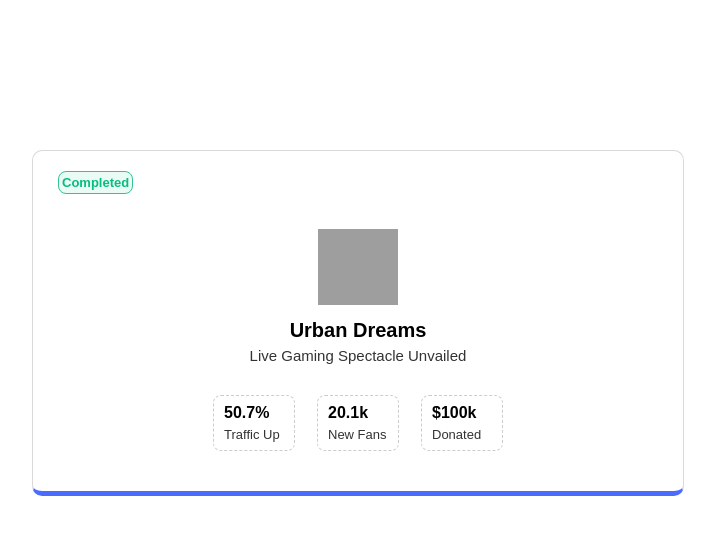
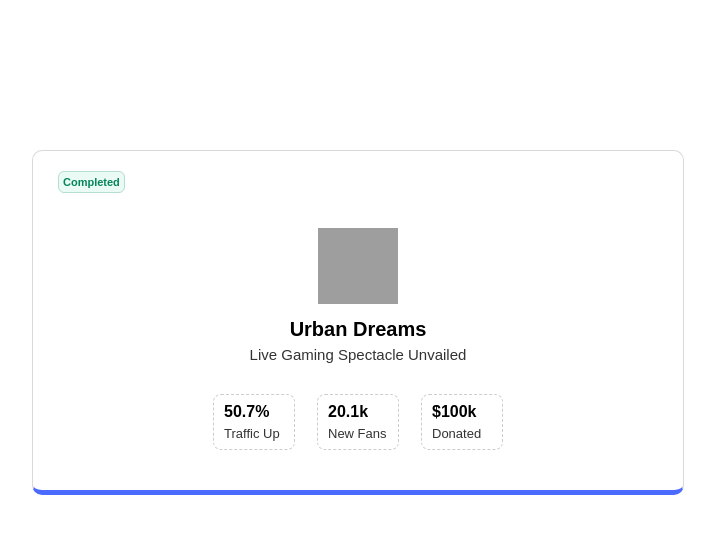
Before and after one commit to wahidayusmita248198/Latihan_3, a plain HTML site: page index.html in a window 1280 px wide. Shown: the whole page, without its empty margins (282-997 px from the left). Drawn offline with Linux system fonts and the light colour scheme; grey boxes are pictures that could not be loaded; a web font is replaced by a local one.

Commit message:
completed

```diff
--- a/style.css
+++ b/style.css
@@ -20,11 +20,11 @@ body{
     margin-top: 20px;
 }
 .tekan{
-    color: rgb(6, 190, 129);
-    border: 1px solid rgb(54, 194, 147);
-    border-radius: 8px;
-    padding: 3px 3px;
-    font-size: 13px;
+    color: rgb(5, 133, 90);
+    border: 1px solid rgb(181, 221, 208);
+    border-radius: 6px;
+    padding: 4px 4px 4px 4px;
+    font-size: 11px;
     background-color: rgb(234, 250, 244);
 }
 .hgi-more-vertical{
```
